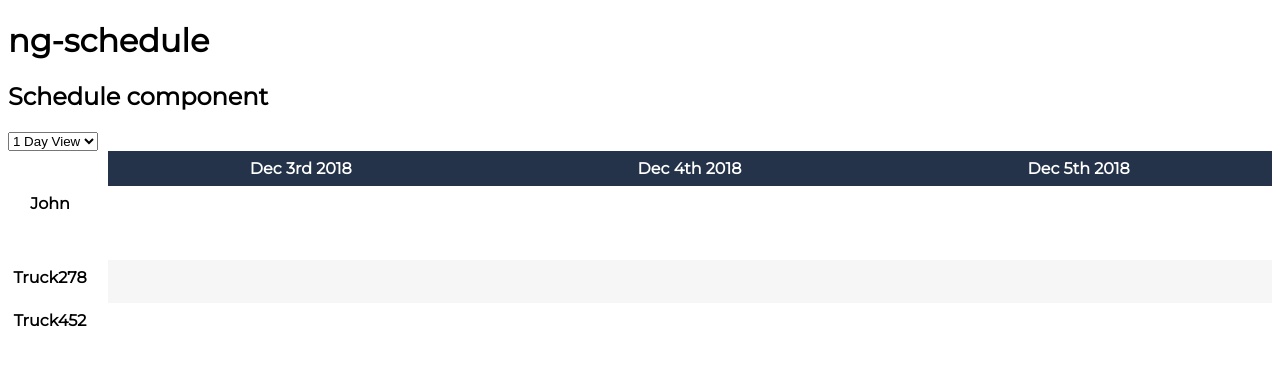
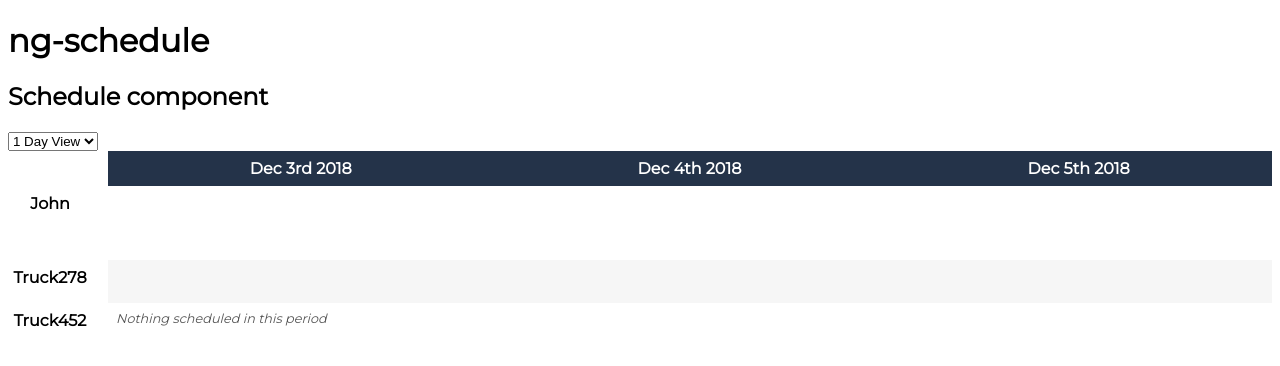
Before and after one commit to svillegascreative/ng-schedule, an Angular app: page / in a window 1280 px wide. Shown: the top 366 px of the page. Built offline with nearby package versions, Linux system fonts and the light colour scheme.

Commit message:
Style empty rows

```diff
--- a/src/app/schedule/schedule.component.html
+++ b/src/app/schedule/schedule.component.html
@@ -44,6 +44,10 @@
                 {{ event.name }}
               </a>
             </li>
+            <li *ngIf="resource.events.length == 0"
+              class="ngsc-noevents">
+              Nothing scheduled in this period
+            </li>
           </ul>
 
         </td>
--- a/src/app/schedule/schedule.component.scss
+++ b/src/app/schedule/schedule.component.scss
@@ -72,3 +72,10 @@ tbody {
     text-decoration: none;
   }
 }
+
+.ngsc-noevents {
+  margin: $base-space;
+  font-size: 0.8em;
+  color: #555;
+  font-style: italic;
+}
```
